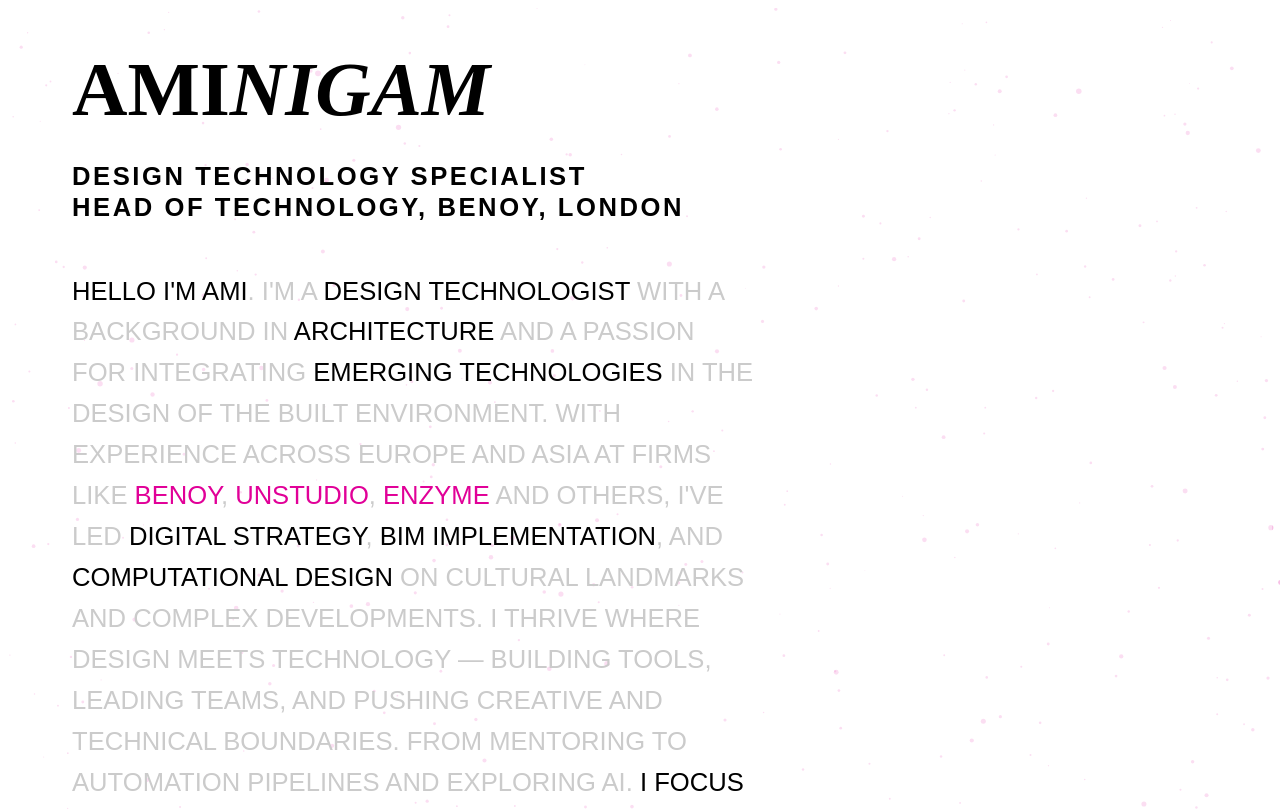
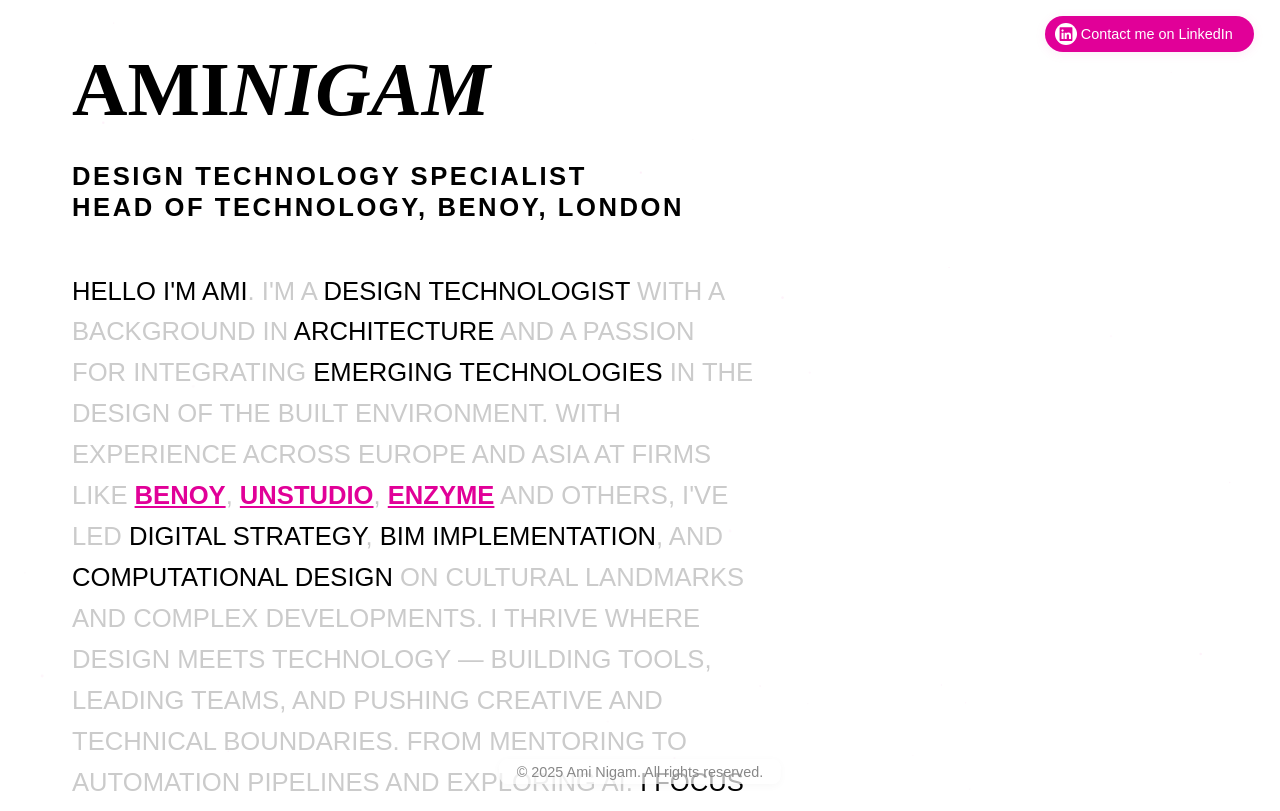
Before and after one commit to ami-nigam/interactive-web, a React (Vite) app: page / in a window 1280 px wide. Shown: the top 811 px of the page. Built offline with nearby package versions, Linux system fonts and the light colour scheme.

Commit message:
Pre THREE.JS

```diff
--- a/package.json
+++ b/package.json
@@ -10,7 +10,7 @@
         "@emotion/is-prop-valid": "^1.3.1",
         "@react-three/drei": "^9.81.6",
         "@react-three/fiber": "^8.17.7",
-        "@studio-freight/lenis": "^1.0.35",
+        "@studio-freight/lenis": "^1.0.42",
         "framer-motion": "^11.0.17",
         "gsap": "^3.12.5",
         "lenis": "^1.3.4",
--- a/src/App.jsx
+++ b/src/App.jsx
@@ -1,6 +1,7 @@
 import React, { useEffect } from 'react';
 import { motion } from 'framer-motion';
 import ParticleBackgroundWrapper from './ParticleBackgroundWrapper';
+import Lenis from '@studio-freight/lenis';
 
 
 
@@ -426,8 +427,8 @@
   },
 
   expertiseIcon: {
-    width: '300x',
-    height: '300px',
+    width: '200x',
+    height: '200px',
     objectFit: 'contain',
     marginBottom: '0.5rem'
   },
@@ -567,6 +568,8 @@
                       style={{
                         ...emphasizedStyle,
                         color: colors.accent,
+                        fontWeight: fontWeights.black,
+                        fontStyle: 'italic',
                         textDecoration: 'none'
                       }}
                     >
@@ -607,7 +610,8 @@
                       style={{
                         ...emphasizedStyle,
                         color: colors.accent,
-                        textDecoration: 'none'
+                        fontWeight: fontWeights.bold,
+                        textDecoration: 'underline'
                       }}
                     >
                       {part.text}
@@ -805,22 +809,97 @@
   </section>
 );
 
+const linkedInUrl = "https://www.linkedin.com/in/ami-nigam-4325256a/";
+
+function CopyrightFooter() {
+  return (
+    <footer style={{
+      position: 'fixed',
+      left: '50%',
+      bottom: '2vh',
+      transform: 'translateX(-50%)',
+      color: '#888',
+      fontSize: '1rem',
+      zIndex: 100,
+      background: 'rgba(255,255,255,0.7)',
+      borderRadius: '8px',
+      padding: '0.3em 1.2em',
+      boxShadow: '0 2px 8px rgba(0,0,0,0.03)',
+      fontFamily: fontFaces.primary,
+      fontSize: fontSizes.extrasmall,
+      fontWeight: fontWeights.ultralight
+    }}>
+      © {new Date().getFullYear()} Ami Nigam. All rights reserved.
+    </footer>
+  );
+}
+
+function LinkedInButton() {
+  return (
+    <a
+      href={linkedInUrl}
+      target="_blank"
+      rel="noopener noreferrer"
+      style={{
+        position: 'fixed',
+        top: '2vh',
+        right: '2vw',
+        zIndex: 100,
+        background: '#e10098',
+        color: '#fff',
+        borderRadius: '999px',
+        padding: '0.7em 1.5em 0.7em 2.5em',
+        fontWeight: 600,
+        fontFamily: fontFaces.primary,
+        fontSize: fontSizes.extrasmall,
+        fontWeight: fontWeights.light,
+        textDecoration: 'none',
+        boxShadow: '0 2px 12px rgba(225,0,152,0.08)',
+        display: 'flex',
+        alignItems: 'center',
+        gap: '0.7em',
+        transition: 'background 0.2s',
+      }}
+      onMouseEnter={e => e.currentTarget.style.background = '#b80077'}
+      onMouseLeave={e => e.currentTarget.style.background = '#e10098'}
+    >
+      <svg width="22" height="22" viewBox="0 0 24 24" fill="none" xmlns="http://www.w3.org/2000/svg" style={{position:'absolute',left:'0.7em'}}><rect width="24" height="24" rx="12" fill="#fff"/><path d="M17.5 17.5H15.25V14.25C15.25 13.42 15.23 12.34 14.09 12.34C12.94 12.34 12.77 13.27 12.77 14.19V17.5H10.5V10.5H12.64V11.44H12.67C12.97 10.89 13.66 10.3 14.68 10.3C16.81 10.3 17.5 11.66 17.5 13.36V17.5ZM8.25 9.56C7.56 9.56 7 9 7 8.31C7 7.62 7.56 7.06 8.25 7.06C8.94 7.06 9.5 7.62 9.5 8.31C9.5 9 8.94 9.56 8.25 9.56ZM9.38 17.5H7.12V10.5H9.38V17.5ZM18.25 4.5H5.75C5.34 4.5 5 4.84 5 5.25V18.75C5 19.16 5.34 19.5 5.75 19.5H18.25C18.66 19.5 19 19.16 19 18.75V5.25C19 4.84 18.66 4.5 18.25 4.5Z" fill="#e10098"/></svg>
+      Contact me on LinkedIn
+    </a>
+  );
+}
+
 // ===========================================
 // MAIN APP COMPONENT
 // ===========================================
 export default function App() {
   useEffect(() => {
-    // Smooth scrolling would be initialized here
-    // const lenis = new Lenis();
-    // function raf(time) {
-    //   lenis.raf(time);
-    //   requestAnimationFrame(raf);
-    // }
-    // requestAnimationFrame(raf);
+    const lenis = new Lenis({
+      duration: 1.2,
+      easing: (t) => Math.min(1, 1.001 - Math.pow(2, -10 * t)),
+      direction: 'vertical',
+      gestureDirection: 'vertical',
+      smooth: true,
+      smoothTouch: false,
+      touchMultiplier: 2,
+    });
+
+    function raf(time) {
+      lenis.raf(time);
+      requestAnimationFrame(raf);
+    }
+
+    requestAnimationFrame(raf);
+
+    return () => {
+      lenis.destroy();
+    };
   }, []);
 
   return (
     <ParticleBackgroundWrapper>
+
+      <LinkedInButton />
       <main style={{...componentStyles.main, background: 'transparent'}}>
         <style>
           {`
@@ -832,18 +911,21 @@
               background: ${colors.accent};
               color: ${colors.background};
             }
+            * {
+              cursor: auto !important;
+            }
+            a:hover, button:hover {
+              cursor: pointer !important;
+            }
           `}
         </style>
 
         <HeroSection />
-
         <ExpertiseSection />
-
         <PressSection />
-
         <section style={{ height: '100vh', background: 'transparent' }}></section>
       </main>
+      <CopyrightFooter />
     </ParticleBackgroundWrapper>
-
   );
 }
--- a/src/ParticleBackgroundWrapper.jsx
+++ b/src/ParticleBackgroundWrapper.jsx
@@ -1,13 +1,126 @@
-import React from 'react';
-import ParticleCanvas from './HeroParticles'; // Corrected path for import from same directory
+import React, { useEffect, useRef } from 'react';
+import { motion } from 'framer-motion';
 
 const ParticleBackgroundWrapper = ({ children }) => {
+  const canvasRef = useRef(null);
+  const particlesRef = useRef([]);
+  const mouseRef = useRef({ x: 0, y: 0 });
+
+  useEffect(() => {
+    const canvas = canvasRef.current;
+    const ctx = canvas.getContext('2d');
+    let animationFrameId;
+    let lastTime = 0;
+
+    const resizeCanvas = () => {
+      canvas.width = window.innerWidth;
+      canvas.height = window.innerHeight;
+    };
+
+    const createParticles = () => {
+      const numberOfParticles = Math.floor((canvas.width * canvas.height) / 35000);
+      particlesRef.current = Array.from({ length: numberOfParticles }, () => ({
+        x: Math.random() * canvas.width,
+        y: Math.random() * canvas.height,
+        size: Math.random() * 1.2 + 0.4,
+        speedX: Math.random() * 0.2 - 0.1,
+        speedY: Math.random() * 0.2 - 0.1,
+        opacity: Math.random() * 0.18 + 0.05,
+      }));
+    };
+
+    const handleMouseMove = (e) => {
+      mouseRef.current = {
+        x: e.clientX,
+        y: e.clientY,
+      };
+    };
+
+    const updateParticles = (deltaTime) => {
+      particlesRef.current.forEach((particle) => {
+        particle.x += particle.speedX * deltaTime * 0.5;
+        particle.y += particle.speedY * deltaTime * 0.5;
+        const dx = mouseRef.current.x - particle.x;
+        const dy = mouseRef.current.y - particle.y;
+        const distance = Math.sqrt(dx * dx + dy * dy);
+        if (distance < 60) {
+          const angle = Math.atan2(dy, dx);
+          const force = (60 - distance) / 60;
+          particle.x -= Math.cos(angle) * force * 0.2;
+          particle.y -= Math.sin(angle) * force * 0.2;
+        }
+        if (particle.x < 0) particle.x = canvas.width;
+        if (particle.x > canvas.width) particle.x = 0;
+        if (particle.y < 0) particle.y = canvas.height;
+        if (particle.y > canvas.height) particle.y = 0;
+      });
+    };
+
+    const drawParticles = () => {
+      ctx.clearRect(0, 0, canvas.width, canvas.height);
+      particlesRef.current.forEach((particle) => {
+        ctx.beginPath();
+        ctx.arc(particle.x, particle.y, particle.size, 0, Math.PI * 2);
+        ctx.fillStyle = `rgba(225, 0, 152, ${particle.opacity * 0.5})`;
+        ctx.shadowColor = 'rgba(225,0,152,0.08)';
+        ctx.shadowBlur = 2;
+        ctx.fill();
+        ctx.shadowBlur = 0;
+      });
+      // Draw lighter, thinner connections
+      particlesRef.current.forEach((particle1, i) => {
+        particlesRef.current.slice(i + 1).forEach((particle2) => {
+          const dx = particle1.x - particle2.x;
+          const dy = particle1.y - particle2.y;
+          const distance = Math.sqrt(dx * dx + dy * dy);
+          if (distance < 60) {
+            ctx.beginPath();
+            ctx.moveTo(particle1.x, particle1.y);
+            ctx.lineTo(particle2.x, particle2.y);
+            ctx.strokeStyle = `rgba(225, 0, 152, ${0.04 * (1 - distance / 60)})`;
+            ctx.lineWidth = 0.5;
+            ctx.stroke();
+          }
+        });
+      });
+    };
+
+    const animate = (currentTime) => {
+      const deltaTime = currentTime - lastTime;
+      lastTime = currentTime;
+      updateParticles(deltaTime);
+      drawParticles();
+      animationFrameId = requestAnimationFrame(animate);
+    };
+
+    resizeCanvas();
+    createParticles();
+    window.addEventListener('resize', resizeCanvas);
+    window.addEventListener('mousemove', handleMouseMove);
+    animationFrameId = requestAnimationFrame(animate);
+
+    return () => {
+      window.removeEventListener('resize', resizeCanvas);
+      window.removeEventListener('mousemove', handleMouseMove);
+      cancelAnimationFrame(animationFrameId);
+    };
+  }, []);
+
   return (
-    <div style={{ position: 'relative' }}>
-      <ParticleCanvas />
-      <div style={{ position: 'relative', minHeight: '100vh' }}>
-      {children}
-      </div>
+    <div style={{ position: 'relative', width: '100%', height: '100%' }}>
+      <canvas
+        ref={canvasRef}
+        style={{
+          position: 'fixed',
+          top: 0,
+          left: 0,
+          width: '100%',
+          height: '100%',
+          zIndex: 0,
+          pointerEvents: 'none',
+        }}
+      />
+      <div style={{ position: 'relative', zIndex: 1 }}>{children}</div>
     </div>
   );
 };
```
Also changed, not shown: src/components/HeroSection.jsx (added, +99 -0 lines), 1 other file (tests, documents, lock files or other folders).
